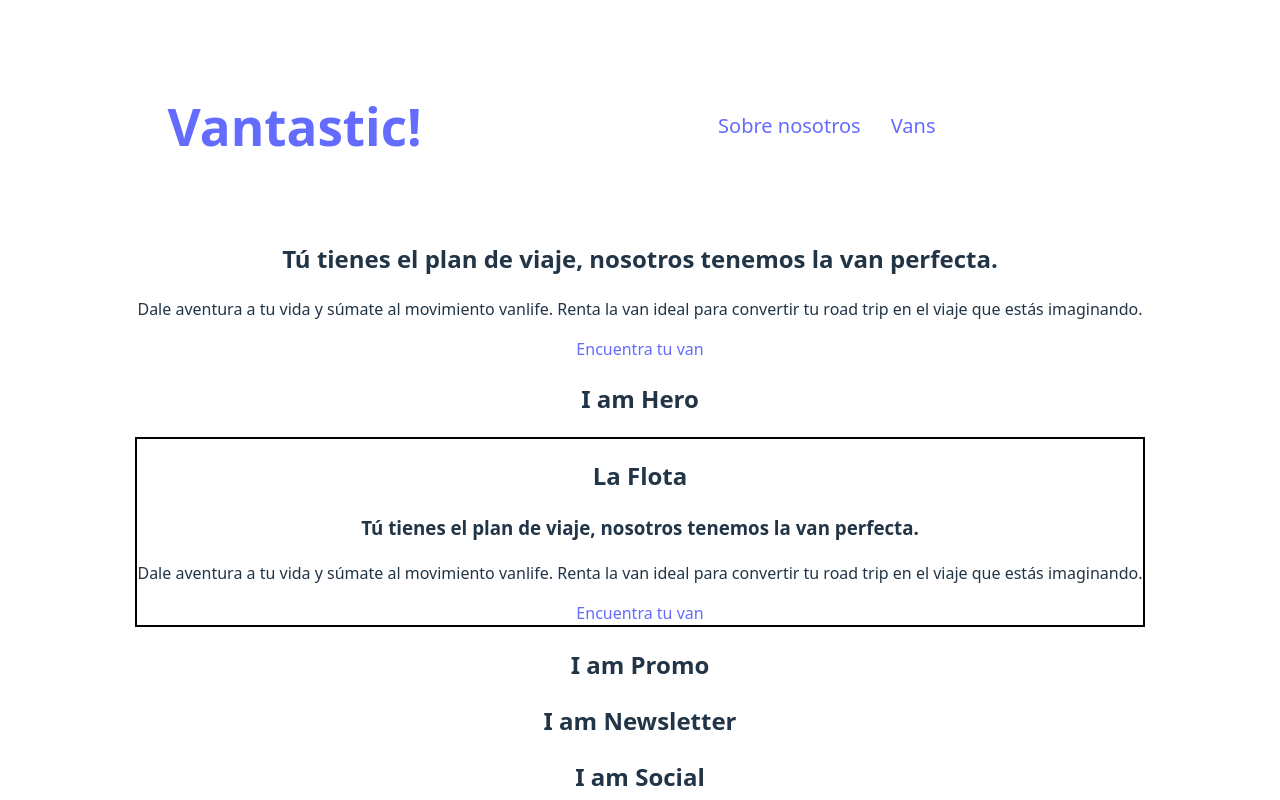
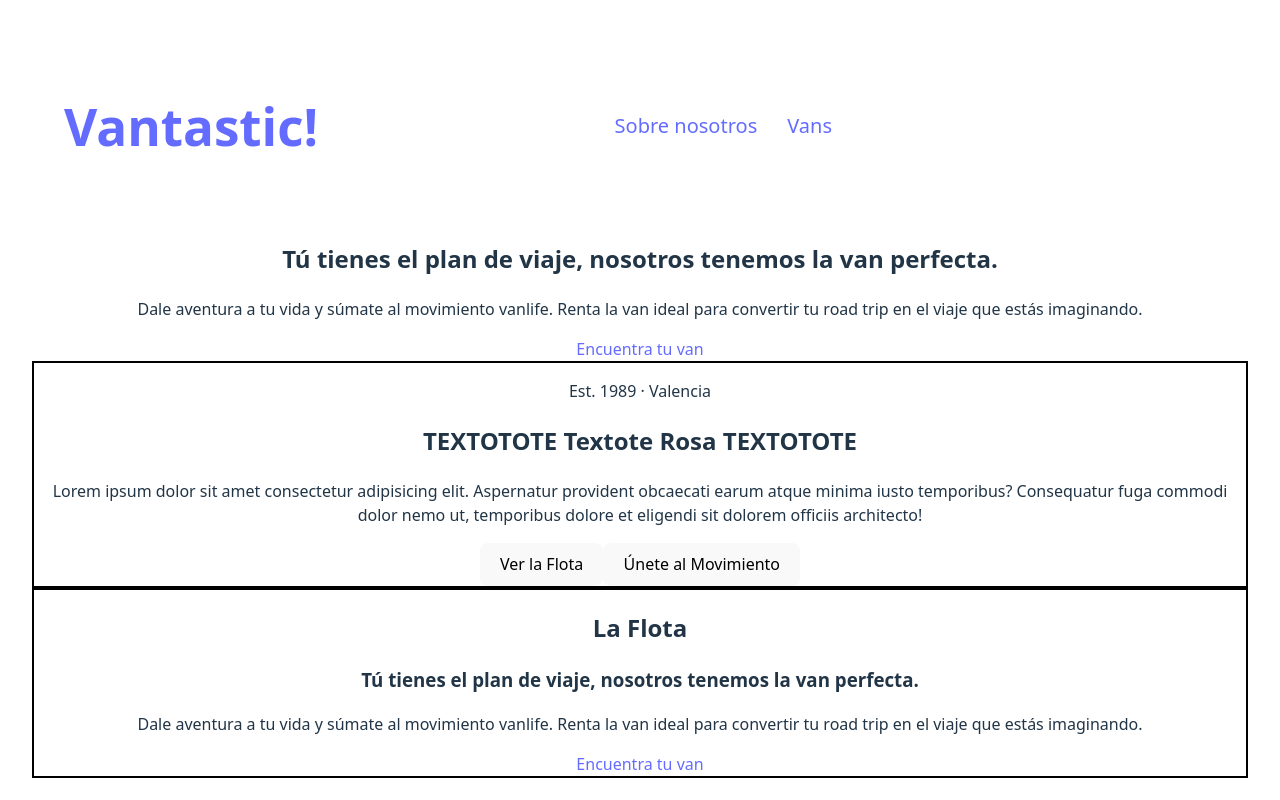
Before and after one commit to candytale55/vantastic, a React (Vite) app: page /home in a window 1280 px wide. Shown: the top 800 px of the page. Built offline with nearby package versions, Linux system fonts and the light colour scheme; what miragejs would draw is missing.

Commit message:
feat(Hero): implement Hero section with content and buttons - SKELETON

```diff
--- a/src/pages/sections/Hero.jsx
+++ b/src/pages/sections/Hero.jsx
@@ -1,7 +1,14 @@
 import React from 'react'
 
 export default function Hero() {
-  return (
-    <h2>I am Hero</h2>
+    return (
+        <section className="section">
+            <p>Est. 1989 · Valencia</p>
+            <h2>TEXTOTOTE <span>Textote Rosa</span> TEXTOTOTE</h2>
+            <p>Lorem ipsum dolor sit amet consectetur adipisicing elit. Aspernatur provident obcaecati earum atque minima iusto temporibus? Consequatur fuga commodi dolor nemo ut, temporibus dolore et eligendi sit dolorem officiis architecto!</p>
+            {/* //TODO: Cambiar estos botones, deben ser links */}
+            <button>Ver la Flota</button>
+            <button>Únete al Movimiento</button>
+        </section>
   )
 }
```
